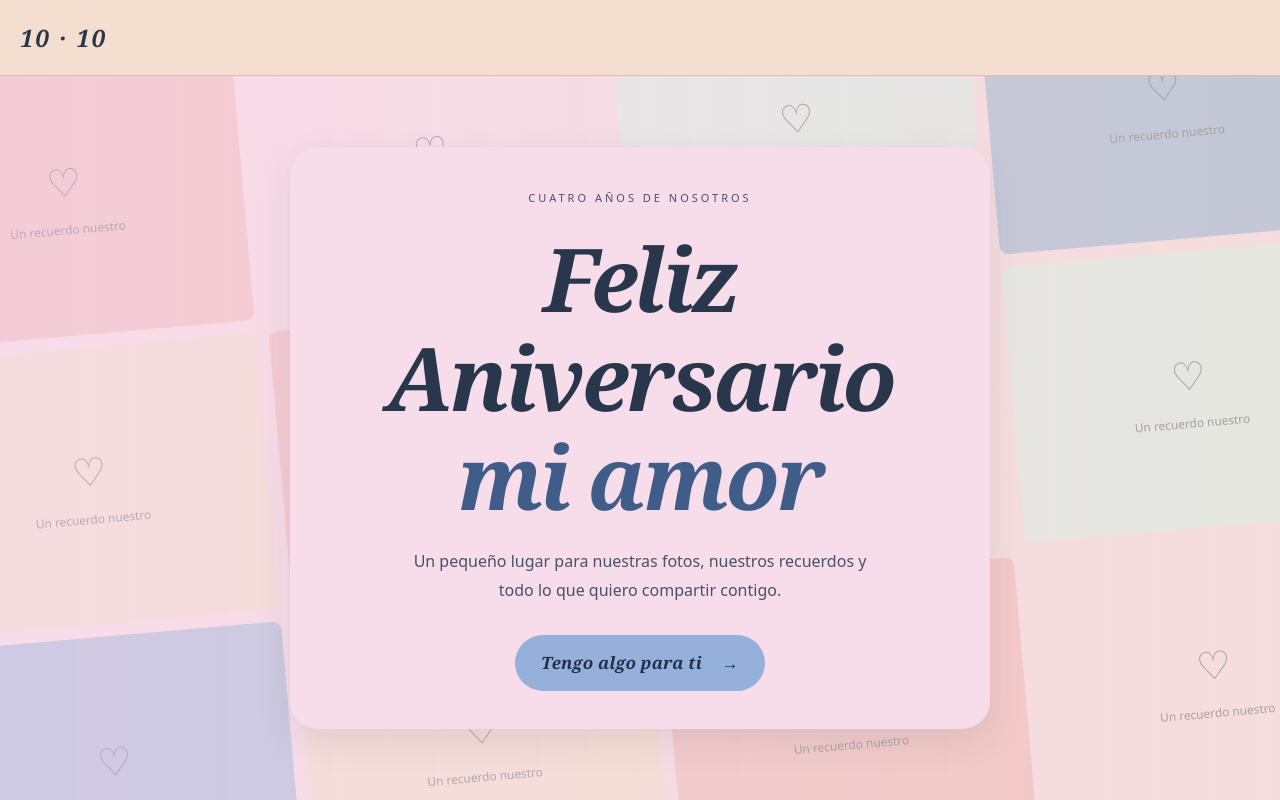
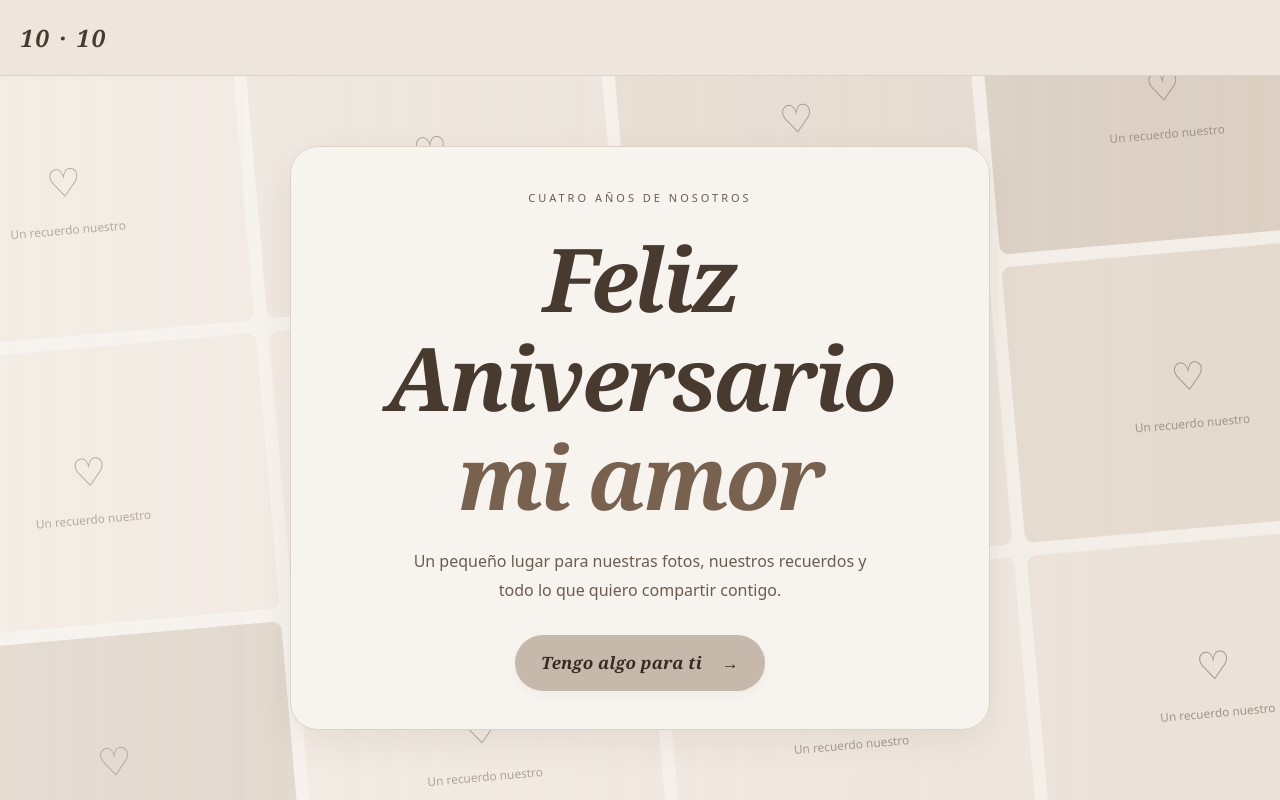
Before and after one commit to gosterrr/10-10, a React (Vite) app: page / in a window 1280 px wide. Built offline with nearby package versions, Linux system fonts and the light colour scheme.

Commit message:
Unificar toda la interfaz con paleta clara marfil beige y taupe

```diff
--- a/src/palette.css
+++ b/src/palette.css
@@ -1,35 +1,94 @@
-/* Paleta proporcionada por el usuario: superficies sólidas, no lavadas. */
-:root{--rose:#f0b5ba;--pink:#f7dcea;--aqua:#d7eff1;--blue:#95b1db;--peach:#f3decf;--sky:#95b1db;--mint:#d7eff1;--pale:#f3decf;--page-bg:#f7dcea;--muted:#455368;background:var(--page-bg);color:#29374c}
-body{background:var(--page-bg)}
-.nav{background:var(--peach);border-bottom:1px solid #dfbaac}
-.button{background:var(--blue);color:#213149}
-.secondary{background:var(--peach);color:#29374c}
-em,.year,.door-symbol{color:#405c88}
-.welcome-shade{background:linear-gradient(90deg,#f7dcea99,#f3decf80);backdrop-filter:blur(0)}
-.welcome-message{background:var(--pink);padding:38px 32px;border-radius:28px;box-shadow:0 12px 35px #3039471a}
-.photo{background:var(--rose)}
-.tone-1{background:var(--pink)}
-.tone-2{background:var(--aqua)}
-.tone-3{background:var(--blue)}
-.tone-4{background:var(--peach)}
-.floating-photo{background:var(--peach);border-color:#dfbaac}
-.doors>div:nth-child(1) .door{background:var(--rose);border-color:#dc9fa6}
-.doors>div:nth-child(2) .door{background:var(--aqua);border-color:#afdade}
-.doors>div:nth-child(3) .door{background:var(--blue);border-color:#7f9bc6}
-.doors>div:nth-child(4) .door{background:var(--peach);border-color:#dfbaac}
-.door p{color:#39485a}
-.doors .secret-door{background:#272c36;border-color:#444b58}
-.doors .secret-door p,.doors .secret-door .door-symbol{color:#c6c0c9}
-.detail-card{background:var(--aqua);border-color:#afdade}
-.pending{background:var(--peach)}
-.envelope-0{background:var(--peach);border-color:#dfbaac}
-.envelope-1{background:var(--rose);border-color:#dc9fa6}
-.envelope-2{background:var(--aqua);border-color:#afdade}
-.wax-seal{background:#b16d7b;color:#fff1eb}
-.letter-paper{background-color:#fff0dd;border-color:#e5cdb6}
-.secret-panel{background:#272c36}
-.secret-panel .button{background:var(--blue);color:#213149}
-.secret-panel .secondary{background:var(--peach);color:#29374c}
-::selection{background:var(--rose)}
-@media(max-width:767px){.welcome-message{padding:30px 22px;border-radius:22px}}
-@media(hover:hover){.doors .door:not(.secret-door):hover{filter:brightness(.98)}.doors .secret-door:hover{background:#303642}}
+/* Tonos aproximados de la referencia: base clara, acentos taupe y texto café. */
+:root {
+  --ivory: #f7f3ee;
+  --cream: #eee5dc;
+  --sand: #ded2c6;
+  --taupe: #c6b8aa;
+  --accent: #b4a08d;
+  --coffee: #493a30;
+  --rose: var(--sand);
+  --pink: var(--cream);
+  --aqua: var(--ivory);
+  --blue: var(--taupe);
+  --peach: var(--cream);
+  --sky: var(--sand);
+  --mint: var(--cream);
+  --pale: var(--ivory);
+  --page-bg: var(--ivory);
+  --muted: #6b5c50;
+  background: var(--ivory);
+  color: var(--coffee);
+}
+body { background: var(--ivory); color: var(--coffee); }
+p { color: var(--muted); }
+h1, h2, h3 { color: var(--coffee); }
+em, .year, .door-symbol { color: #78614f; }
+.eyebrow, .text-button, .photo-empty { color: var(--muted); }
+.nav { background: var(--cream); border-bottom: 1px solid var(--sand); color: var(--coffee); }
+.button { background: var(--taupe); color: #382b23; box-shadow: 0 3px 10px #493a300b; }
+.button:hover { box-shadow: 0 6px 16px #493a3016; }
+.secondary { background: var(--cream); color: var(--coffee); }
+a:focus-visible, button:focus-visible, .envelope summary:focus-visible { outline-color: #927b65; }
+.welcome-shade { background: linear-gradient(90deg, #f7f3ee88, #eee5dc66); backdrop-filter: blur(0); }
+.welcome-message { background: var(--ivory); border: 1px solid var(--sand); padding: 38px 32px; border-radius: 28px; box-shadow: 0 12px 35px #493a3014; }
+.photo { background: var(--cream); }
+.tone-1 { background: #e8dfd6; }
+.tone-2 { background: #ded2c6; }
+.tone-3 { background: #cfc1b3; }
+.tone-4 { background: #eee5dc; }
+.floating-photo { background: var(--ivory); border-color: var(--sand); box-shadow: 0 10px 26px #493a3012; }
+.floating-photo figcaption { color: var(--muted); }
+.doors .door { background: var(--cream); border-color: var(--sand); color: var(--coffee); }
+.doors > div:nth-child(2) .door { background: #f2ece5; }
+.doors > div:nth-child(3) .door { background: #e8dfd6; }
+.doors > div:nth-child(4) .door { background: #ded2c6; }
+.doors .door h2 { color: var(--coffee); }
+.doors .door p { color: var(--muted); }
+.doors .secret-door { background: #d1c3b5; border-color: #b6a493; color: var(--coffee); }
+.doors .secret-door p, .doors .secret-door .door-symbol { color: #5d4b3d; }
+.detail-card { background: var(--cream); border-color: var(--sand); }
+.pending { background: var(--sand); color: var(--muted); }
+.envelope { background: var(--cream); border-color: var(--taupe); box-shadow: 0 12px 28px #493a3010; }
+.envelope-0 { background: #eee5dc; }
+.envelope-1 { background: #ded2c6; }
+.envelope-2 { background: #e8dfd6; }
+.envelope-title { color: var(--coffee); }
+.envelope-number, .envelope-from, .open-label { color: var(--muted); }
+.wax-seal { background: #92745e; color: #fff6ec; box-shadow: inset 0 0 0 4px #74564044, 0 3px 8px #493a3020; }
+.letter-paper { background-color: #fbf6ed; border-color: var(--sand); box-shadow: 0 8px 22px #493a3012, 3px 4px 0 #e8dfd1, 5px 7px 0 #d5c7b8; }
+.letter-paper h2, .letter-paper > p, .letter-signature, .letter-signature > span { color: var(--coffee); }
+.paper-detail { color: #83705f; }
+.paper-heart { color: #92745e; }
+.coupon { --ticket: #eee5dc; }
+.coupon-1 { --ticket: #e8dfd6; }
+.coupon-2 { --ticket: #ded2c6; }
+.coupon-3 { --ticket: #d1c3b5; }
+.coupon-4 { --ticket: #eee5dc; }
+.coupon-main h2 { color: var(--coffee); }
+.coupon-main p, .coupon-label, .coupon-icon, .coupon-heart, .coupon-stub > span, .coupon-stub small { color: #5d4b3d; }
+.coupon-stub { border-left-color: #927b6580; }
+.coupon-stub i { background: repeating-linear-gradient(90deg, #6b5543 0, #6b5543 1px, transparent 1px, transparent 4px); }
+.coupon-note { color: var(--muted); }
+.secret-panel { background: #eee5dc; color: var(--coffee); border-color: var(--taupe); }
+.secret-panel h2, .secret-panel h3 { color: var(--coffee); }
+.secret-panel p, .secret-panel small, .secret-panel .eyebrow { color: #625041; }
+.secret-panel .button { background: var(--taupe); color: #382b23; }
+.secret-panel .secondary { background: #f7f3ee; color: var(--coffee); }
+.map-section { border-top-color: var(--taupe); }
+.map-section iframe { background: var(--sand); }
+.map-pending { background: var(--sand); border-color: #a28e7b; }
+.confirmation { border-color: #a28e7b; background: #f7f3ee; }
+.secret-panel .notice { color: #625041; }
+.secret-door .glitch, .secret-panel > .glitch { color: #493a30; text-shadow: 1px 1px #b4a08dcc, -1px -1px #f7f3ee, -1px 0 #92745e; }
+.secret-door:active .glitch, .secret-door:focus-visible .glitch, .secret-panel > .glitch:active { text-shadow: 7px 3px #a68a73aa, -7px -2px #f7f3ee, -1px -2px #78614faa; }
+.ellipsis { color: #78614f; }
+::selection { background: #ded2c6; color: #382b23; }
+@media (max-width: 767px) { .welcome-message { padding: 30px 22px; border-radius: 22px; } }
+@media (hover: hover) {
+  .doors .door:not(.secret-door):hover { background: #e8dfd6; }
+  .doors .secret-door:hover { background: #c6b8aa; }
+  .secret-door:hover .glitch, .secret-panel > .glitch:hover { text-shadow: 20px 8px #a68a73bb, -22px -4px #f7f3ee, -2px -4px #78614faa; }
+}
+@media (prefers-reduced-motion: reduce) {
+  .secret-door .glitch, .secret-panel > .glitch { animation: none !important; text-shadow: 1px 1px #b4a08d, -1px -1px #f7f3ee !important; }
+}
```
